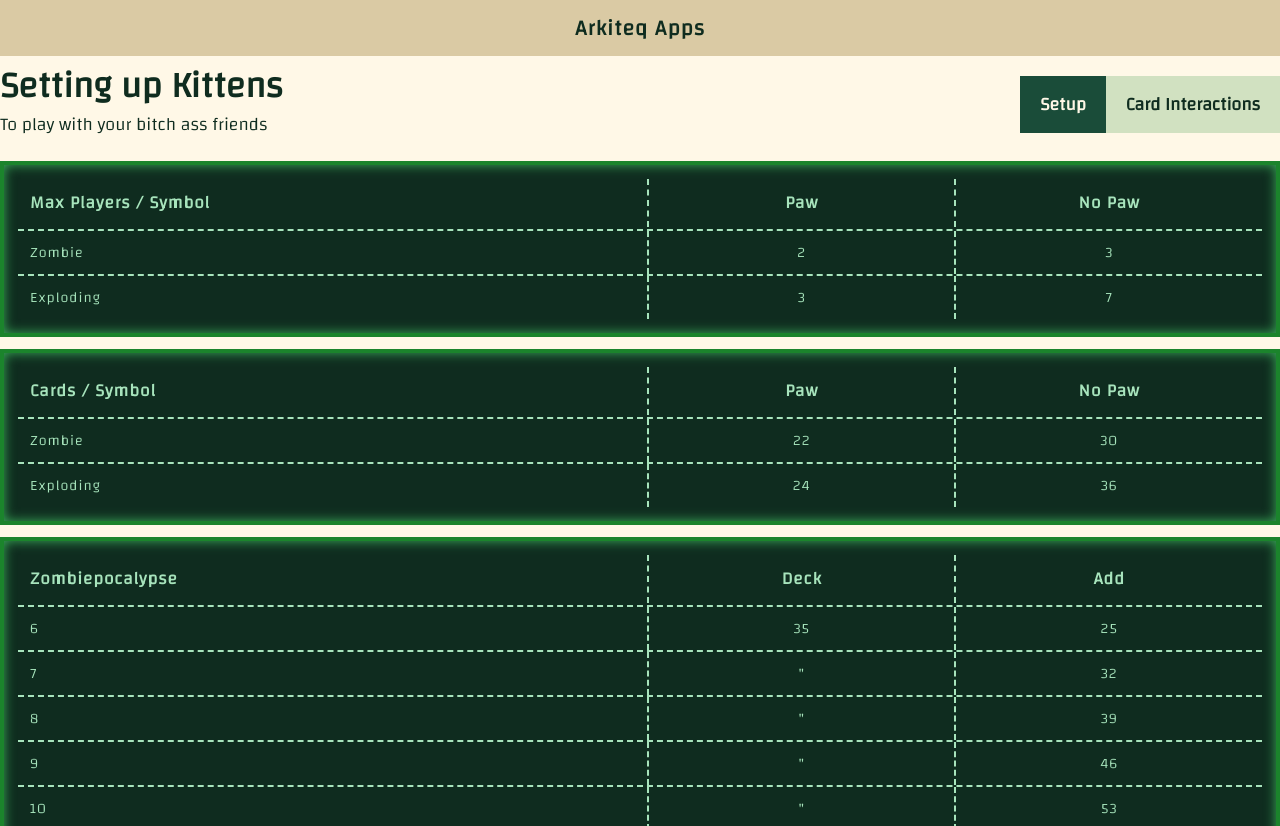
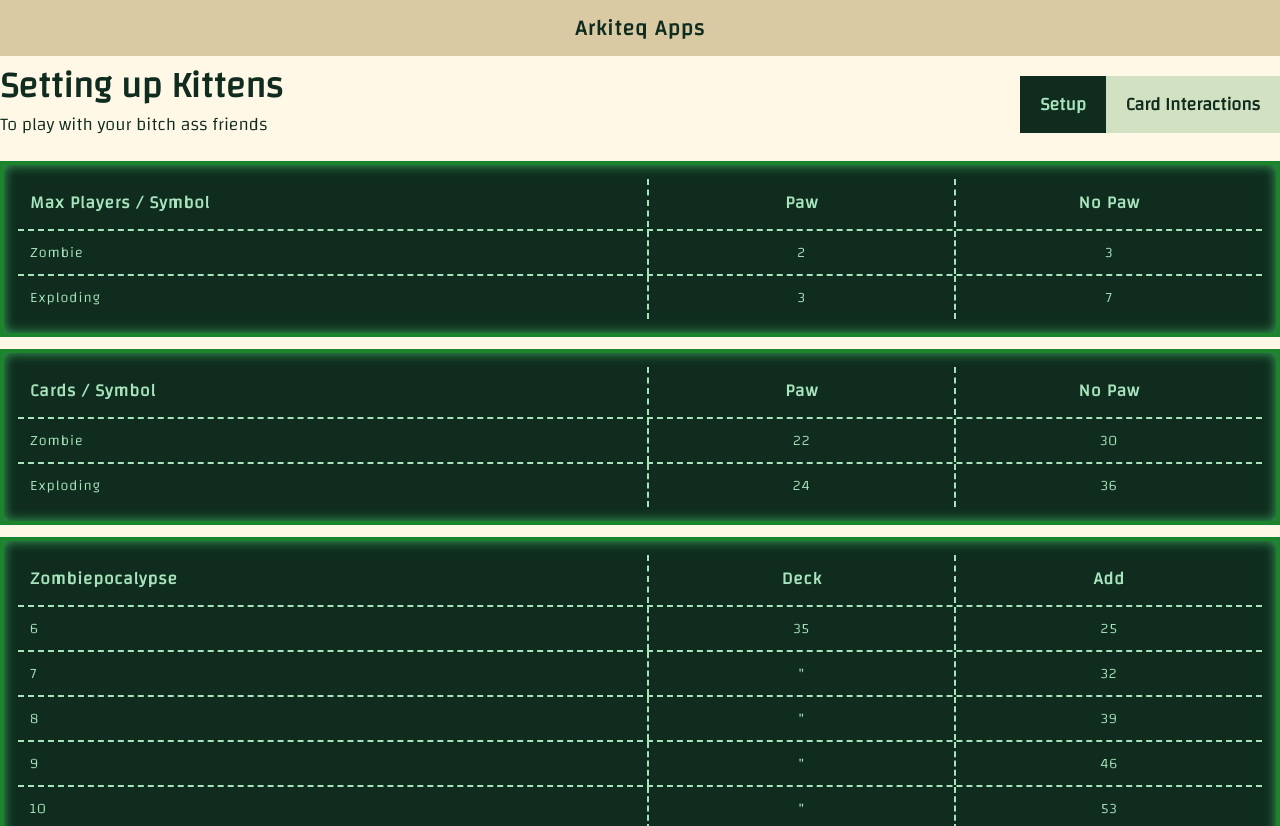
Before and after one commit to ASPinho/ASPinho.github.io, a React (Create React App) app in the folder arkiteq-home/: page /ek in a window 1280 px wide. Built offline with nearby package versions, Linux system fonts and the light colour scheme.

Commit message:
new styling

```diff
--- a/arkiteq-home/src/styles/teriyarki-theme.css
+++ b/arkiteq-home/src/styles/teriyarki-theme.css
@@ -275,8 +275,8 @@ p {
 }
 
 .page-title-tab.active {
-  background-color: var(--main-green-0);
-  color: var(--beige-0);
+  background-color: var(--main-green-9);
+  color: var(--main-green-4);
 }
 
 /*====== Artsy stuff ======*/
@@ -427,7 +427,7 @@ p {
   z-index: 10;
 }
 
-.game-card:hover span{
+.game-card:hover span {
   color: var(--main-green-9);
 }
 
```
